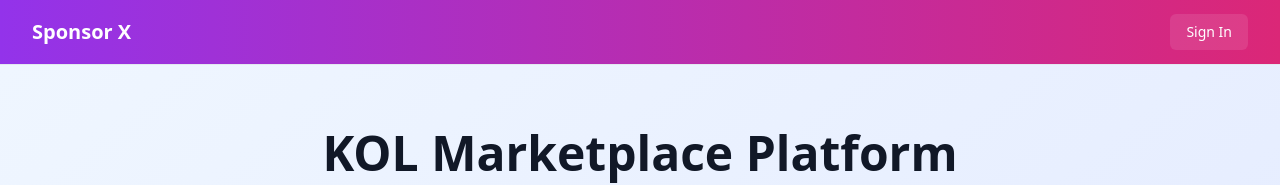
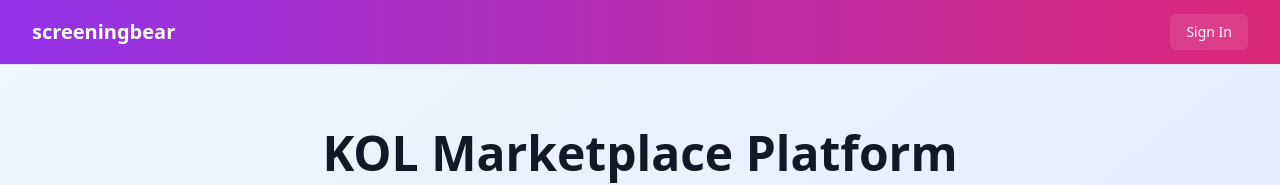
Before and after one commit to stocserver/kol-marketplace, a Next.js app: page / in a window 1280 px wide. Shown: the top 185 px of the page. Built offline with nearby package versions, Linux system fonts and the light colour scheme; no server answers.

Commit message:
renew with just englihs text, remove chinese

```diff
--- a/src/components/Header.tsx
+++ b/src/components/Header.tsx
@@ -34,7 +34,7 @@ export default function Header() {
           <div className="flex justify-between items-center h-16">
             <div className="flex-shrink-0">
               <Link href="/" className="text-xl font-bold text-gray-900">
-                Sponsor X
+                screeningbear
               </Link>
             </div>
             <div className="animate-pulse bg-gray-200 h-8 w-20 rounded"></div>
@@ -51,7 +51,7 @@ export default function Header() {
           <div className="flex items-center space-x-4 sm:space-x-6 lg:space-x-8">
             <div className="flex-shrink-0">
               <Link href="/" className="text-xl font-bold text-white">
-                Sponsor X
+                screeningbear
               </Link>
             </div>
 
```
